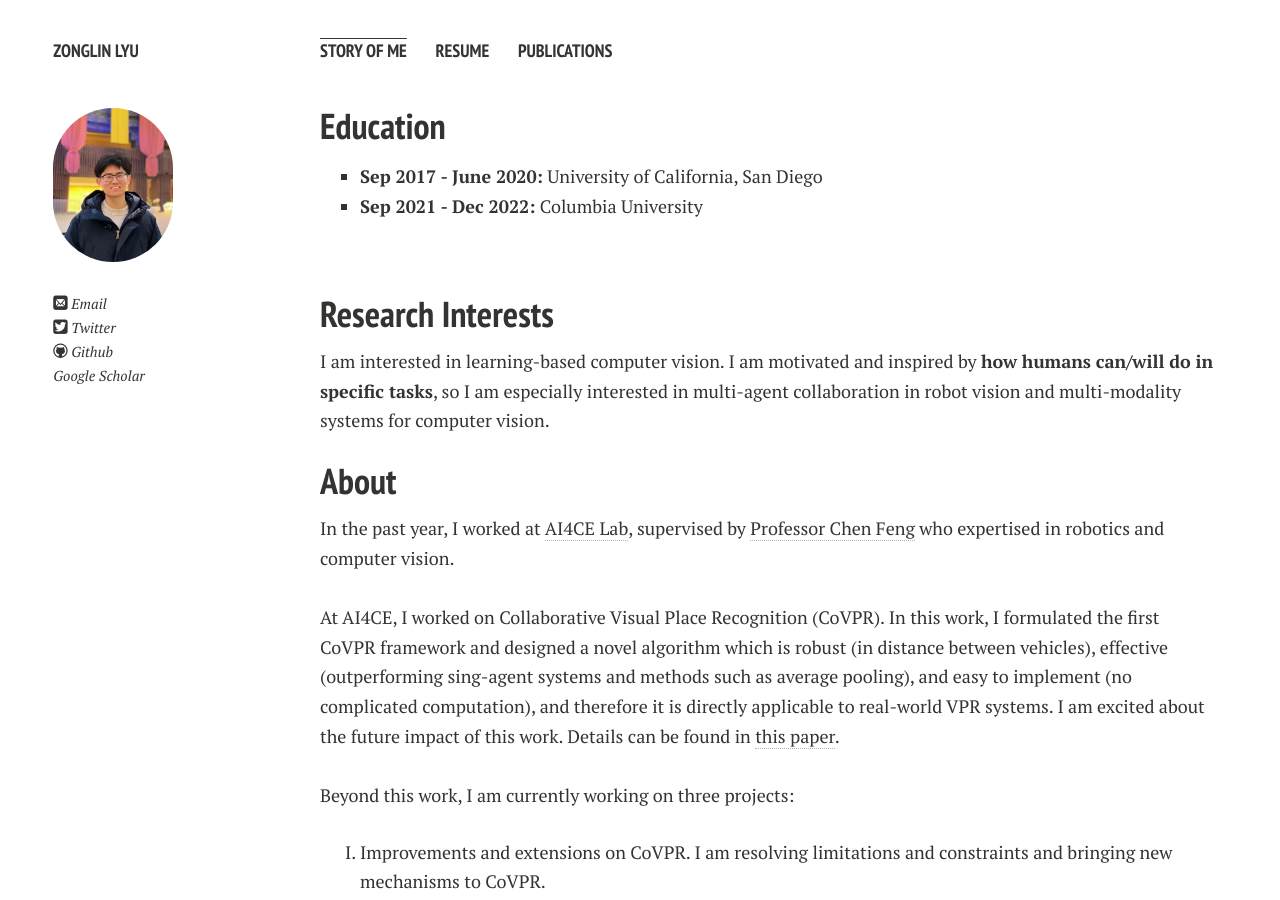
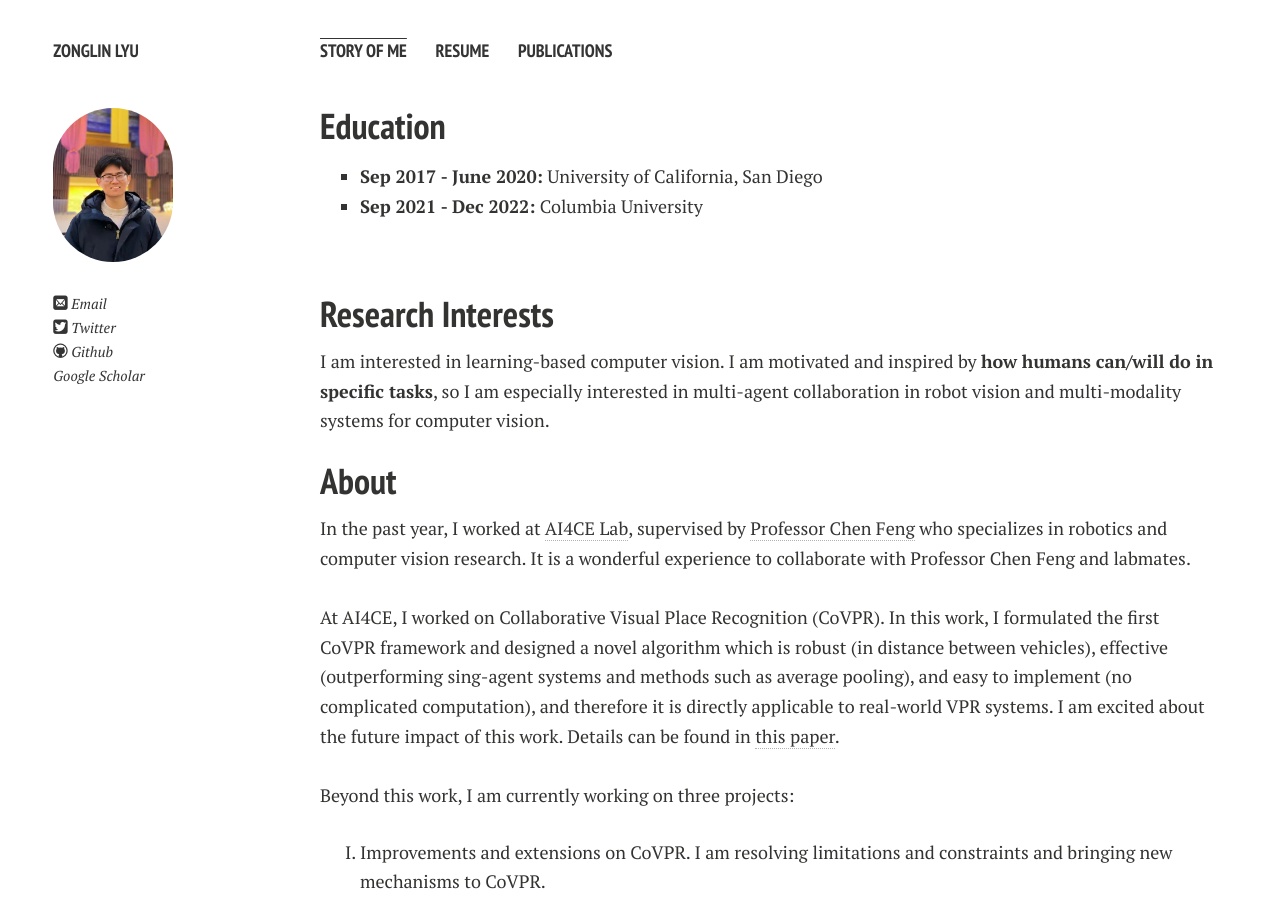
Before and after one commit to ZonglinL/ZonglinL.github.io, a Jekyll site: the page built from index.md, in a window 1280 px wide and 900 px high. Built offline with Jekyll 4.4.1, drawn with Linux system fonts in a browser that asks for light colours; nearby versions of some CDN libraries; comment, search, counter and statistics services are not loaded; a style sheet for code colours, icons or effects is not loaded; our own code applies the rules of GitHub Pages for plain Markdown files.

Commit message:
Update index.md

```diff
--- a/index.md
+++ b/index.md
@@ -16,7 +16,7 @@ I am interested in learning-based computer vision. I am motivated and inspired b
 
 ## About
 
-In the past year, I worked at [AI4CE Lab](https://ai4ce.github.io/), supervised by [Professor Chen Feng](https://scholar.google.com/citations?user=YeG8ZM0AAAAJ&hl=en) who expertised in robotics and computer vision.
+In the past year, I worked at [AI4CE Lab](https://ai4ce.github.io/), supervised by [Professor Chen Feng](https://scholar.google.com/citations?user=YeG8ZM0AAAAJ&hl=en) who specializes in robotics and computer vision research. It is a wonderful experience to collaborate with Professor Chen Feng and labmates.
 
 <br>
 At AI4CE, I worked on Collaborative Visual Place Recognition (CoVPR). In this work, I formulated the first CoVPR framework and designed a novel algorithm which is robust (in distance between vehicles), effective (outperforming sing-agent systems and methods such as average pooling), and easy to implement (no complicated computation), and therefore it is directly applicable to real-world VPR systems. I am excited about the future impact of this work. Details can be found in [this paper](https://arxiv.org/abs/2310.05541).
```
